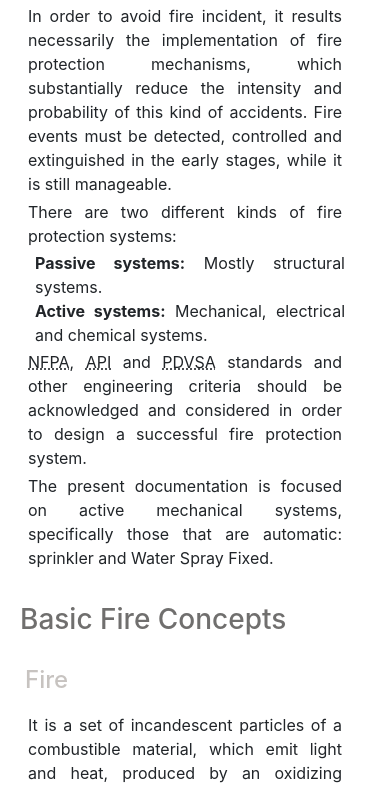
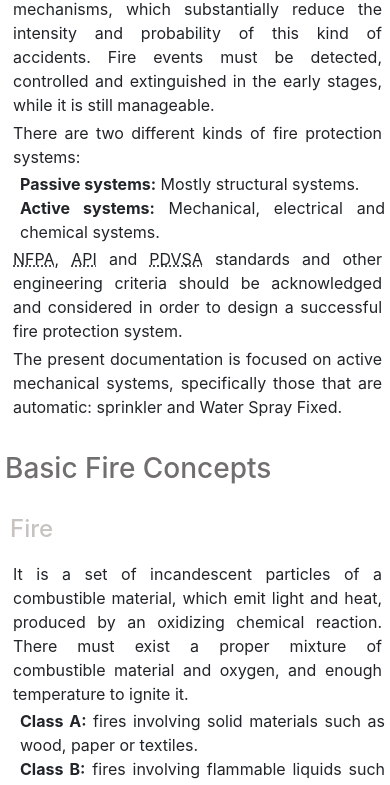
Before and after one commit to juanchoy30/technical-documentation-page, a website: page index.html in a window 390 px wide. Shown: the part 504-1289 px from the top of the page. Drawn offline with nearby package versions, Linux system fonts and the light colour scheme.

Commit message:
27062020

```diff
--- a/css/style.scss
+++ b/css/style.scss
@@ -104,15 +104,16 @@ $dark-theme-nav-color:#bab8b7;
         position: absolute;
         top: 0;
         width: 100%;
+        margin: 0px;
         max-height: 400px;
         border-right: none;
         border-bottom: 1px solid $Subtitle-color;
     }
     #main-doc {
         position: relative;
-        margin-left: 0px;
-        margin-right: 20px;
-        margin-top: 400px;
+        margin: 400px 0px 50px 0px;
+        padding: 0px 5px 0px 10px;
+        width: 100%;
     }
 }
 @media only screen and (max-width: 500px) {
```
Also changed, not shown: css/style.css, dist/css/main.css.
